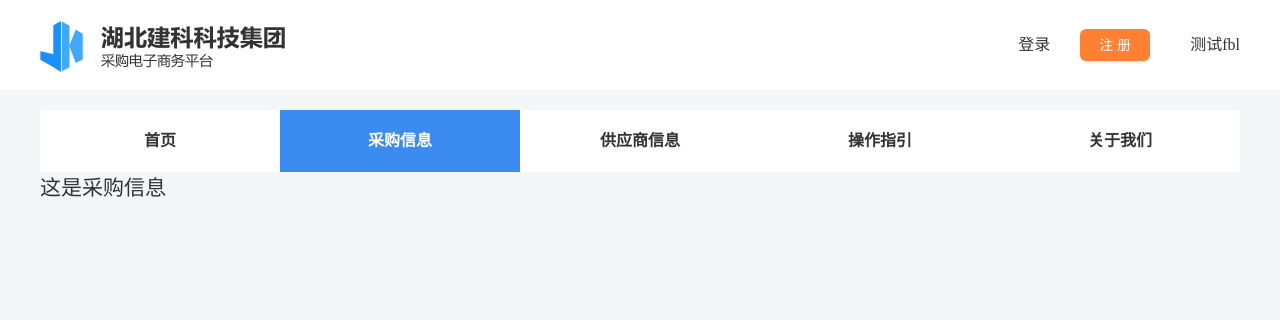
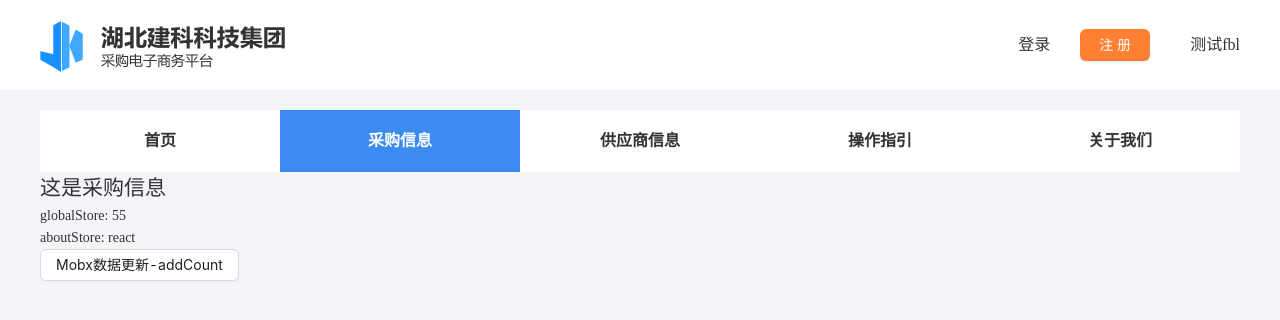
Before and after one commit to lakerwy/vite-react, a React (Vite) app: page /purchase in a window 1280 px wide. Shown: the top 320 px of the page. Built offline with nearby package versions, Linux system fonts and the light colour scheme.

Commit message:
引入mobx状态管理

```diff
--- a/package.json
+++ b/package.json
@@ -10,12 +10,12 @@
     "preview": "vite preview"
   },
   "dependencies": {
-    "@reduxjs/toolkit": "^2.2.5",
     "antd": "^5.18.0",
     "axios": "^1.7.2",
+    "mobx": "^6.12.3",
+    "mobx-react-lite": "^4.0.7",
     "react": "^18.2.0",
     "react-dom": "^18.2.0",
-    "react-redux": "^9.1.2",
     "react-router-dom": "^6.23.1",
     "sass": "^1.77.4"
   },
--- /dev/null
+++ b/src/store/global/index.js
@@ -0,0 +1,17 @@
+import {makeAutoObservable} from 'mobx';
+
+class Global {
+    constructor() {
+        // makeAutoObservable: 自动将所有属性和方法转换为可观察对象。
+        makeAutoObservable(this);
+    }
+
+    count = 55;
+    name = 'react';
+    addCount = () => {
+        this.count++;
+    };
+}
+
+const globalStore = new Global();
+export {globalStore};
--- /dev/null
+++ b/src/store/index.js
@@ -0,0 +1,11 @@
+import {createContext, useContext} from "react"
+import {configure} from 'mobx';
+import {globalStore} from './global';
+
+configure({enforceActions: 'always'}); // 任何状态都能只能通过actions来修改，在实际开发中也包括新建状态。
+
+export const stores = {globalStore};
+export const storesContext = createContext(stores);
+
+export const useStores = () => useContext(storesContext);
+export const StoresProvider = storesContext.Provider;
--- a/src/store/index.jsx
+++ /dev/null
@@ -1,17 +0,0 @@
-import { configureStore } from '@reduxjs/toolkit' // 引入rtk的配置
-import userSlice from '@/store/slice/userSlice' // 业务模块状态：计数器状态
-import {  useDispatch, useSelector } from 'react-redux'
-
-
-export const store = configureStore({
-    reducer: {
-        user: userSlice,
-    },
-    // 配置，这里忽略了序列化失败警告
-    middleware: (getDefaultMiddleware) => getDefaultMiddleware({
-        serializableCheck: false
-    })
-})
-
-export const useAppDispatch = () => useDispatch()
-export const useAppSelector = useSelector
--- a/src/store/slice/userSlice.jsx
+++ /dev/null
@@ -1,26 +0,0 @@
-import { createSlice } from '@reduxjs/toolkit'
-
-// 使用该类型定义初始 state
-const initialState = {
-    value: 3
-}
-
-export const userSlice = createSlice({
-    name: 'counter',
-    initialState,
-    reducers: {
-        increment: state => {
-            state.value += 1
-        },
-        decrement: state => {
-            state.value -= 1
-        },
-        incrementByAmount: (state, action) => {
-            state.value += action.payload
-        }
-    }
-})
-
-// 导出actions方便业务组件调用方法
-export const { increment, decrement, incrementByAmount } = userSlice.actions
-export default userSlice.reducer
--- a/src/views/purchase/index.jsx
+++ b/src/views/purchase/index.jsx
@@ -1,11 +1,24 @@
+import {useStores} from "@/store";
+import {Button} from 'antd';
+import {observer} from 'mobx-react-lite';
 
-const purchase = () => {
-    const [count, setCount] = useState(0)
+
+const purchase = observer(() => {
+    const {globalStore} = useStores()
+    const {count, name, addCount} = globalStore;
+    const handleClickAddCount = () => {
+        addCount();
+    };
     return (
         <div className={`bidding-w`}>
             <h2>这是采购信息</h2>
+            <p> globalStore: {count}</p>
+            <p> aboutStore: {name}</p>
+            <div>
+                <Button onClick={handleClickAddCount}>Mobx数据更新-addCount</Button>
+            </div>
         </div>
     )
-}
+})
 
 export default purchase
```
Also changed, not shown: src/main.jsx (+3 -4 lines), 1 other file (tests, documents, lock files or other folders).
